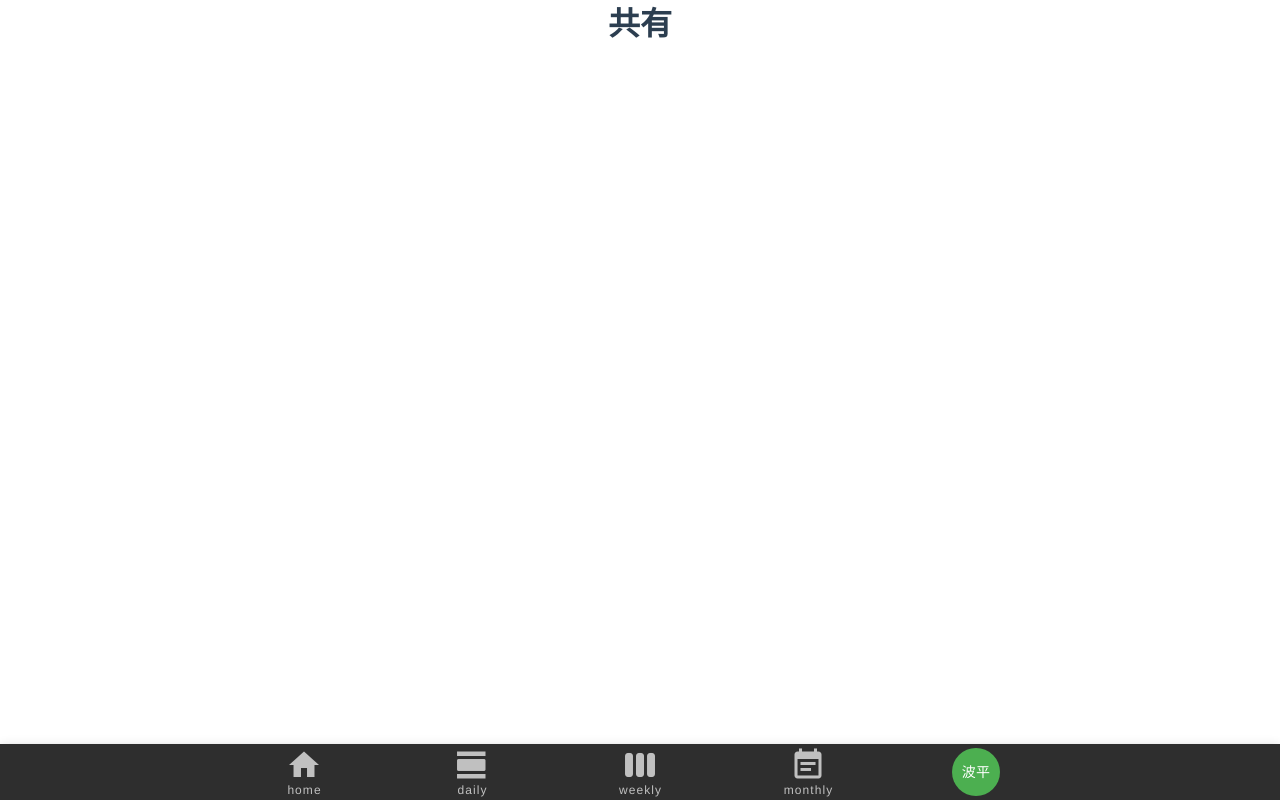
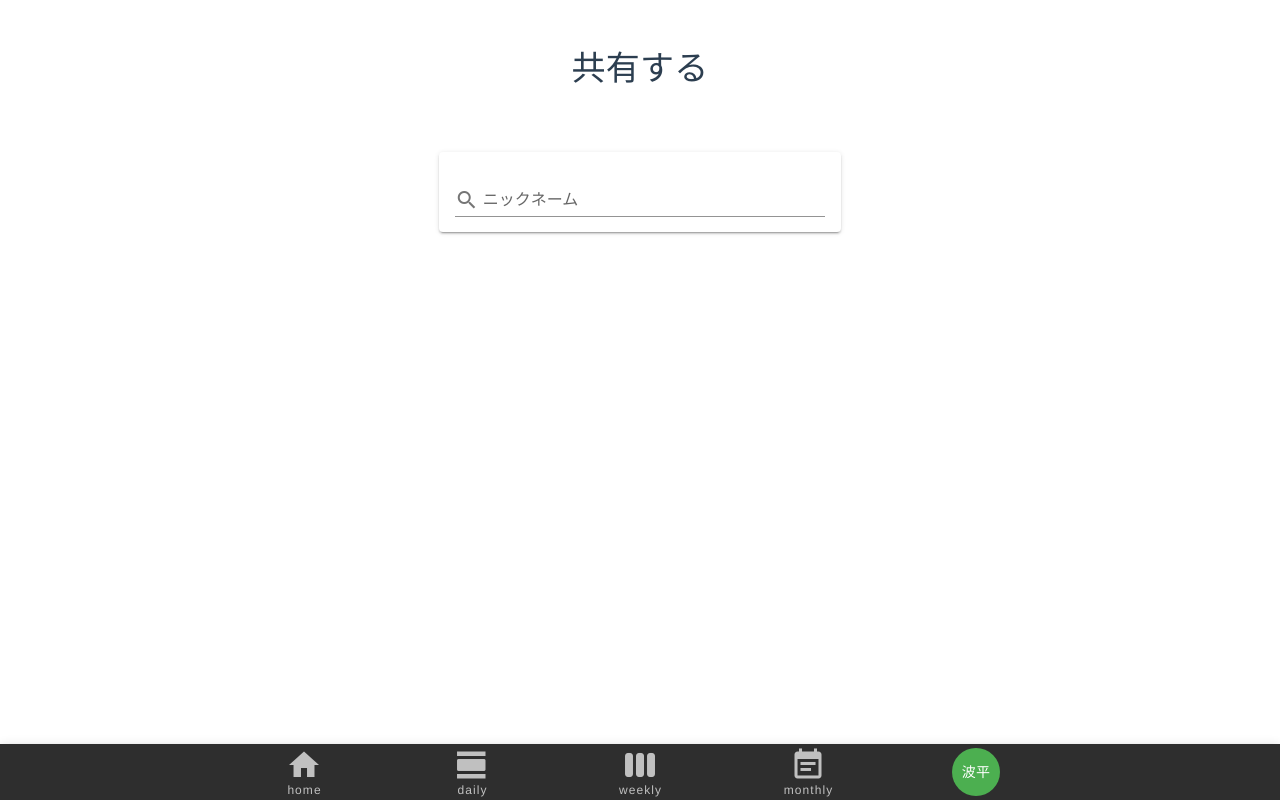
Before and after one commit to zakzakst/vue-practice, a Vue app in the folder sample-app-js/: page /share in a window 1280 px wide. Built offline with nearby package versions, Linux system fonts and the light colour scheme; a small style sheet from the web is missing.

Commit message:
共有ページの作成

```diff
--- a/sample-app-js/src/store/shared-user.js
+++ b/sample-app-js/src/store/shared-user.js
@@ -57,3 +57,13 @@
   targetUser.themeColor = profile.themeColor;
   targetUser.hasAvatar = profile.hasAvatar;
 };
+
+/**
+ * 指定したニックネームの一部に前方一致するユーザーを検索します。
+ * @param partOfNickname 前方一致で検索するユーザーのニックネームの一部
+ */
+export const searchUsers = partOfNickname => {
+  return sharedUserStore.sharedUsers.filter(user =>
+    user.nickname.startsWith(partOfNickname),
+  );
+};
--- a/sample-app-js/src/views/Share.vue
+++ b/sample-app-js/src/views/Share.vue
@@ -1,11 +1,72 @@
 <template>
-  <div>
-    <h1>共有</h1>
-  </div>
+  <v-row align="center" justify="center">
+    <v-col cols="12" md="4" class="text-center">
+      <p class="display-1 py-12">共有する</p>
+      <v-card>
+        <v-card-text>
+          <v-text-field
+            v-model="partOfNickname"
+            clearable
+            flat
+            hide-details
+            prepend-inner-icon="search"
+            label="ニックネーム"
+          />
+        </v-card-text>
+        <v-fade-transition group>
+          <v-list-item v-for="(user, index) in filteredUsers" :key="index">
+            <v-list-item-icon>
+              <v-avatar :color="user.themeColor" size="48">
+                <span class="white--text body-2" v-text="user.nickname" />
+              </v-avatar>
+            </v-list-item-icon>
+            <v-list-item-content>
+              <v-list-item-title class="text-left" v-text="user.nickname" />
+              <v-list-item-subtitle class="text-left" v-text="user.userName" />
+            </v-list-item-content>
+            <v-list-item-action>
+              <v-btn color="primary" @click="share(user.userId)">
+                共有する
+              </v-btn>
+            </v-list-item-action>
+          </v-list-item>
+        </v-fade-transition>
+      </v-card>
+    </v-col>
+  </v-row>
 </template>
 
 <script>
-import { defineComponent } from '@vue/composition-api';
+import {
+  defineComponent,
+  reactive,
+  toRefs,
+  computed,
+} from '@vue/composition-api';
+import { searchUsers } from '@/store/shared-user';
 
-export default defineComponent({});
+export default defineComponent({
+  setup() {
+    const state = reactive({
+      partOfNickname: null,
+      filteredUsers: computed(() => {
+        if (!state.partOfNickname) {
+          return null;
+        }
+        return searchUsers(state.partOfNickname);
+      }),
+    });
+    /**
+     * 指定したユーザーにカレンダーを共有します。
+     * @param userId カレンダーを共有するユーザーのID
+     */
+    // eslint-disable-next-line no-unused-vars
+    const share = userId => {};
+
+    return {
+      ...toRefs(state),
+      share,
+    };
+  },
+});
 </script>
```
